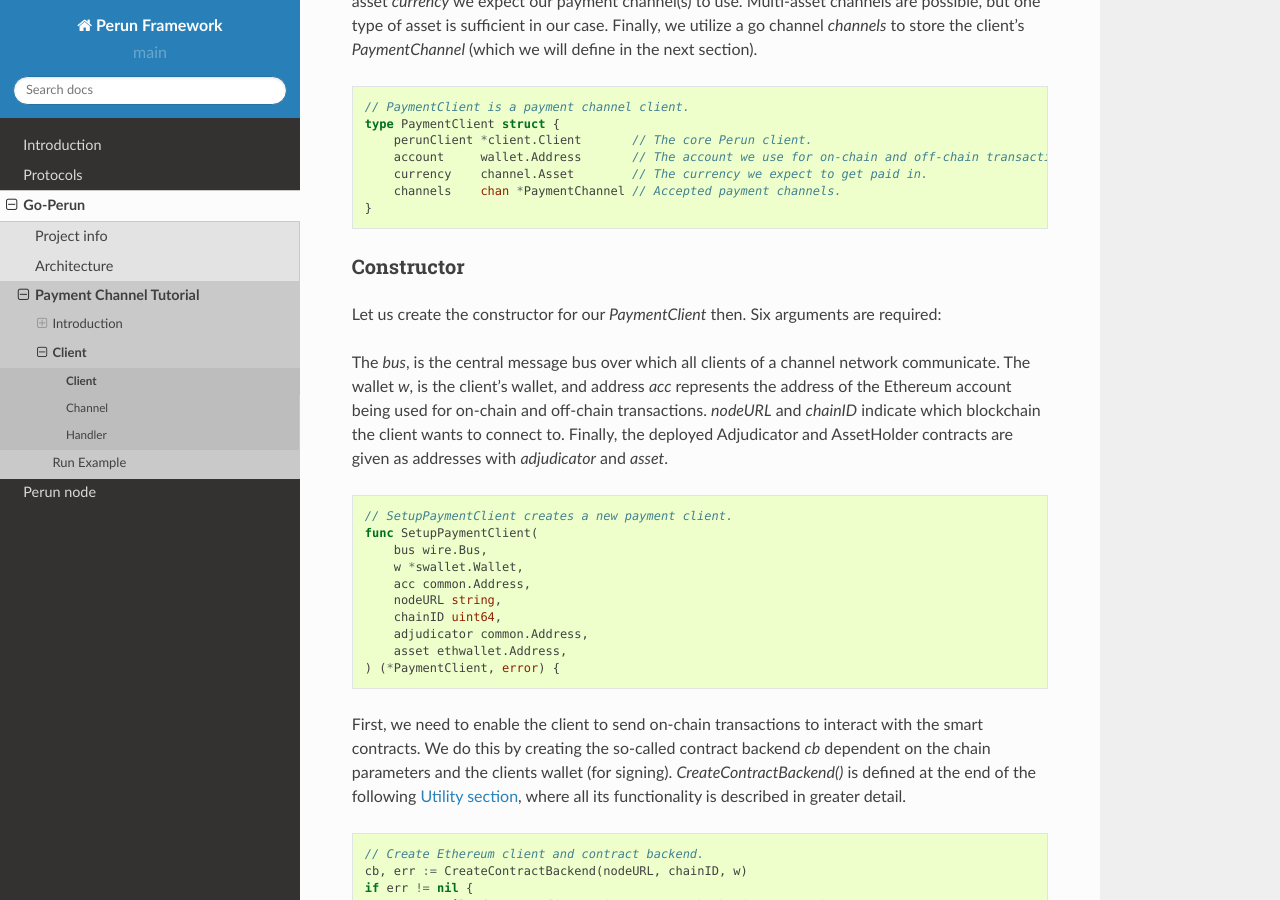
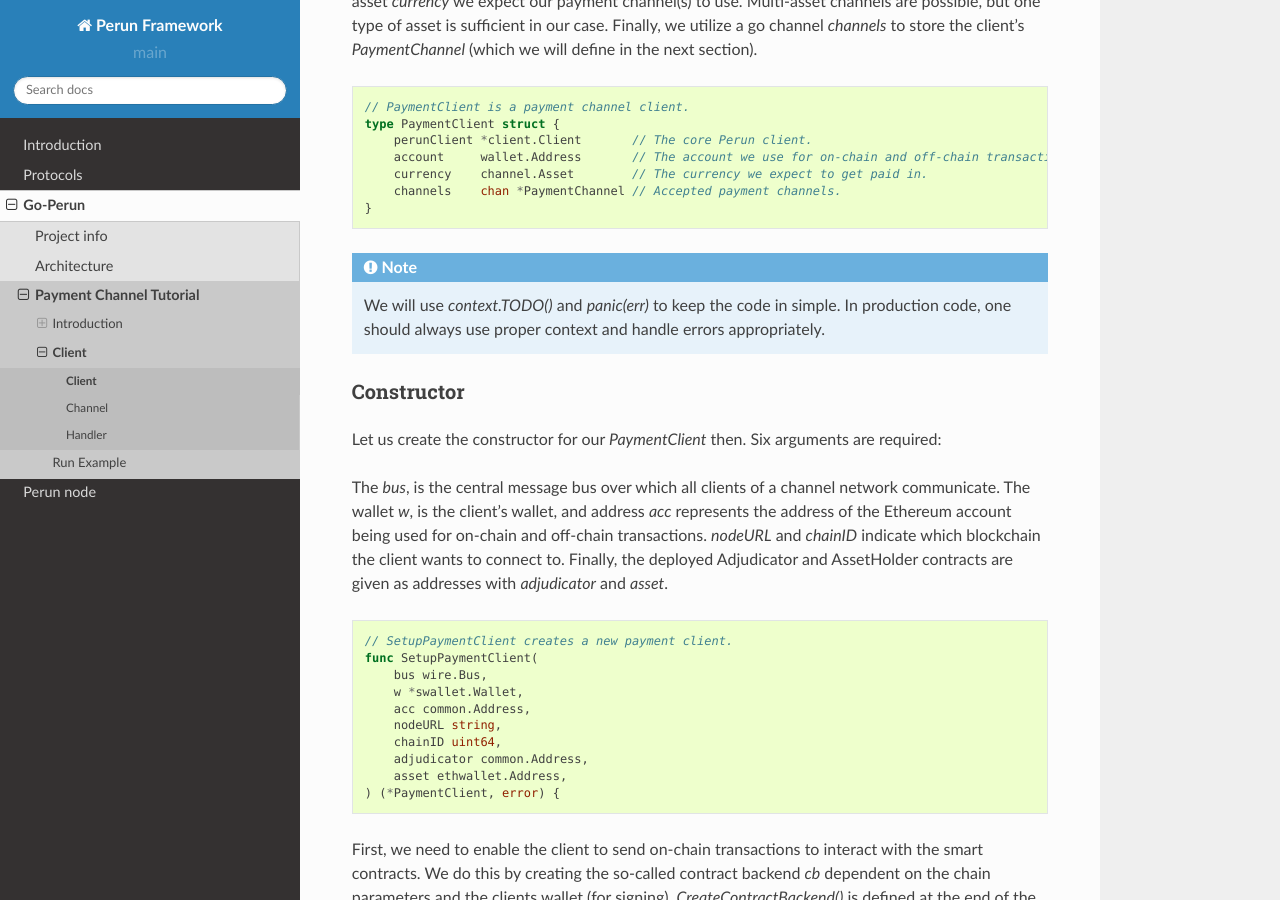
Before and after one commit to hyperledger-labs/perun-doc, a Sphinx documentation site: the page built from source/go-perun/payment_tutorial/client/client.rst, in a window 1280 px wide and 900 px high, scrolled down 588 px. Built offline with Sphinx 7.4.7 and the Read the Docs theme 2.0.0, drawn with Linux system fonts in a browser that asks for light colours; pages that are not in the unit, such as notebooks, are missing from menus.

Commit message:
payment-channel: added note concerning context and panic

```diff
--- a/source/go-perun/payment_tutorial/client/client.rst
+++ b/source/go-perun/payment_tutorial/client/client.rst
@@ -30,6 +30,9 @@ Finally, we utilize a go channel `channels` to store the client's `PaymentChanne
         channels    chan *PaymentChannel // Accepted payment channels.
     }
 
+.. note::
+
+    We will use `context.TODO()` and `panic(err)` to keep the code in simple. In production code, one should always use proper context and handle errors appropriately.
 
 Constructor
 -----------
```
